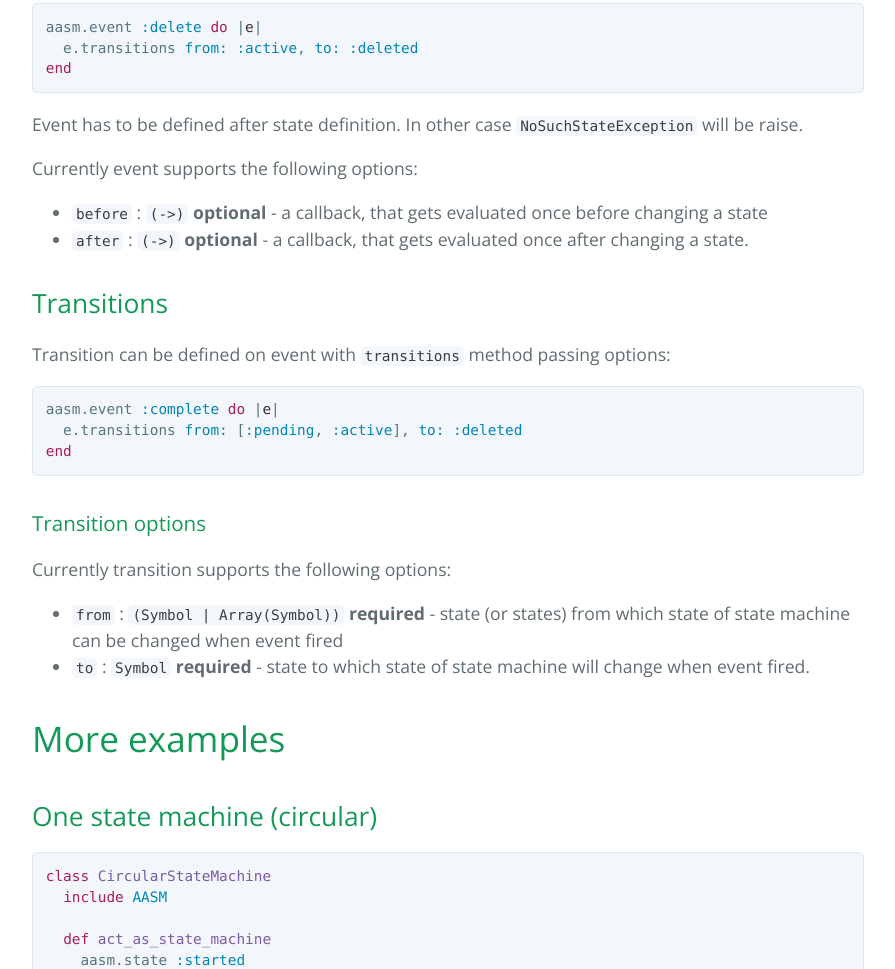
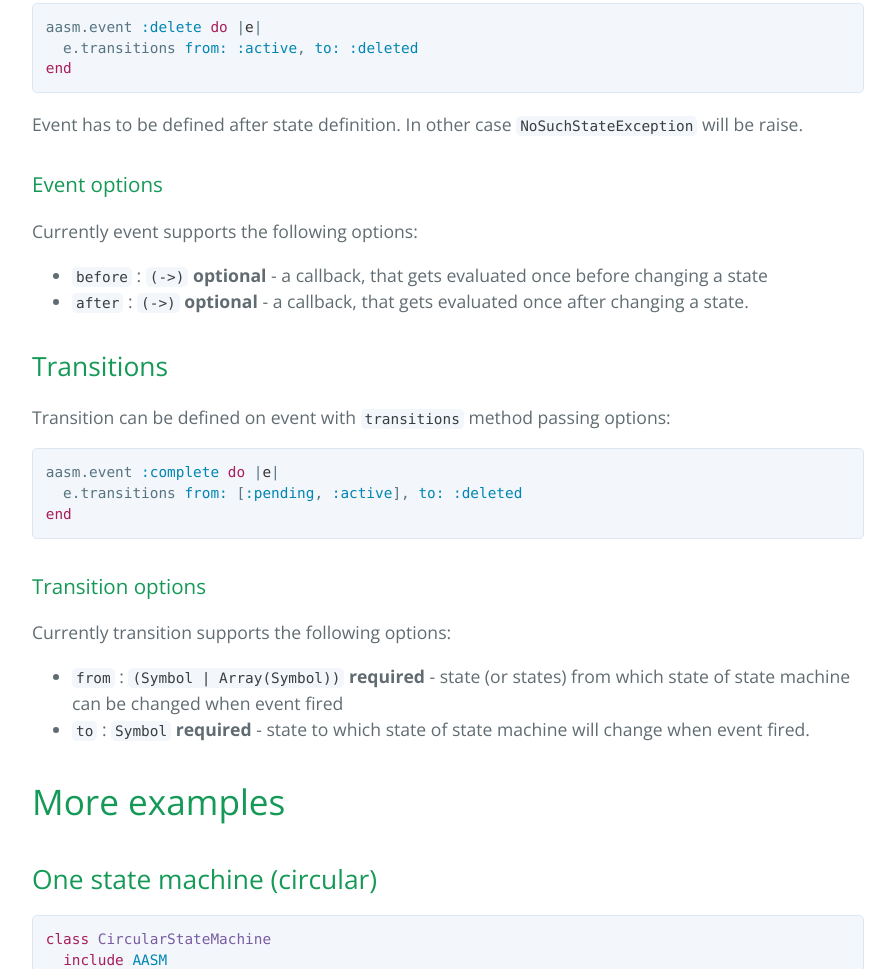
Before and after one commit to veelenga/aasm.cr, a plain HTML site: page index.html in a window 1280 px wide. Shown: the part 1765-2734 px from the top of the page, without its empty margins (192-1087 px from the left). Drawn offline with nearby package versions, Linux system fonts and the light colour scheme.

```diff
--- a/index.html
+++ b/index.html
@@ -82,6 +82,9 @@ t.next_state     <span class="pl-c">#=&gt; :completed</span></pre></div>
 <span class="pl-k">end</span></pre></div>
 
 <p>Event has to be defined after state definition. In other case <code>NoSuchStateException</code> will be raise.</p>
+
+<h3>
+<a id="event-options" class="anchor" href="#event-options" aria-hidden="true"><span aria-hidden="true" class="octicon octicon-link"></span></a>Event options</h3>
 
 <p>Currently event supports the following options:</p>
 
```
Also changed, not shown: params.json (+1 -1 lines).
